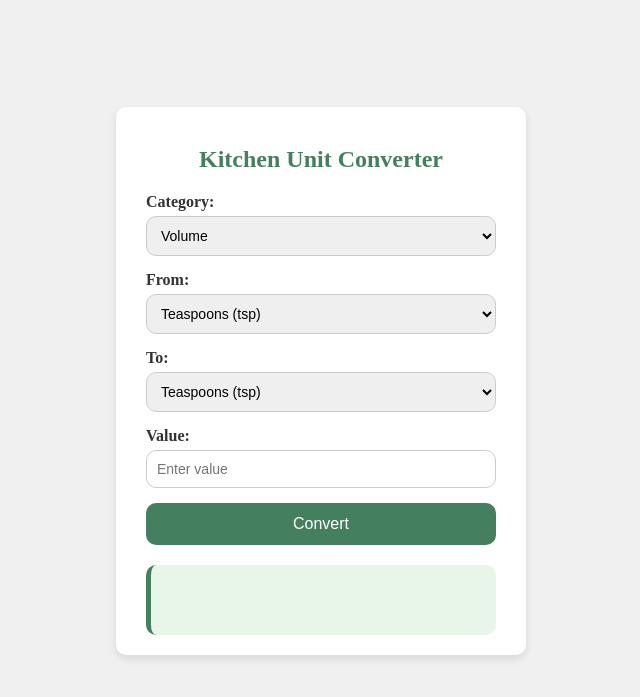
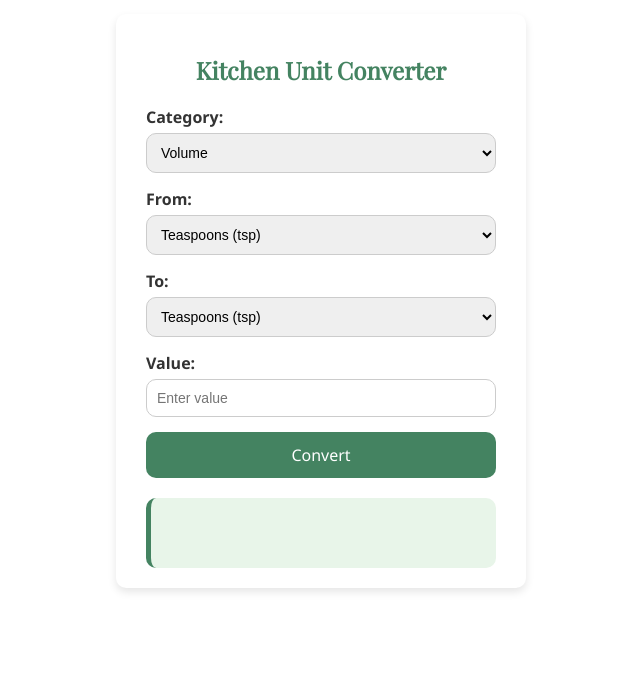
Before and after one commit to Jazzgrl101/Notion-stuff, a plain HTML site: page Kitchenconverter.html in a window 1280 px wide. Shown: the part 119-816 px from the top of the page, without its empty margins (319-959 px from the left). Drawn offline with nearby package versions, Linux system fonts and the light colour scheme.

Commit message:
Update Kitchenconverter.html

```diff
--- a/Kitchenconverter.html
+++ b/Kitchenconverter.html
@@ -4,17 +4,21 @@
     <meta charset="UTF-8">
     <meta name="viewport" content="width=device-width, initial-scale=1.0">
     <title>Stylish Kitchen Unit Converter Widget</title>
+    <!-- Google Fonts for Serif Header -->
+    <link href="https://fonts.googleapis.com/css2?family=Playfair+Display&display=swap" rel="stylesheet">
     <style>
         /* CSS Styling */
 
         :root {
-            --primary-color: #44805f;
-            --secondary-color: #ffffff;
-            --background-color: #f0f0f0;
+            --primary-color: #448361; /* Updated to #448361 */
+            --accent-color: #448361; /* Updated to #448361 */
+            --secondary-color: #ffffff; /* White background for the widget */
+            --background-color: #ffffff; /* White page background */
             --border-radius: 10px;
             --box-shadow: 0 4px 8px rgba(0, 0, 0, 0.1);
             --transition-speed: 0.3s;
-            --font-family: 'Playfair Display', serif;, Tahoma, Geneva, Verdana, sans-serif;
+            --font-family: 'Segoe UI', Tahoma, Geneva, Verdana, sans-serif;
+            --header-font: 'Playfair Display', serif; /* Serif font for header */
         }
 
         body {
@@ -23,8 +27,9 @@
             display: flex;
             justify-content: center;
             align-items: center;
-            height: 125vh;
+            height: 105vh;
             margin: 0;
+            /* Removed background-image for a clean white background */
         }
 
         .converter-widget {
@@ -44,6 +49,8 @@
         .converter-widget h2 {
             text-align: center;
             color: var(--primary-color);
+            font-family: var(--header-font); /* Applied serif font to header */
+            font-size: 24px; /* Adjusted font size */
             margin-bottom: 20px;
         }
 
@@ -73,6 +80,7 @@
         .converter-widget input:focus {
             border-color: var(--primary-color);
             outline: none;
+            box-shadow: 0 0 5px rgba(68, 131, 97, 0.5); /* Matching #448361 */
         }
 
         .converter-widget button {
@@ -85,6 +93,7 @@
             font-size: 16px;
             cursor: pointer;
             transition: background-color var(--transition-speed);
+            font-family: var(--font-family);
         }
 
         .converter-widget button:hover {
```
